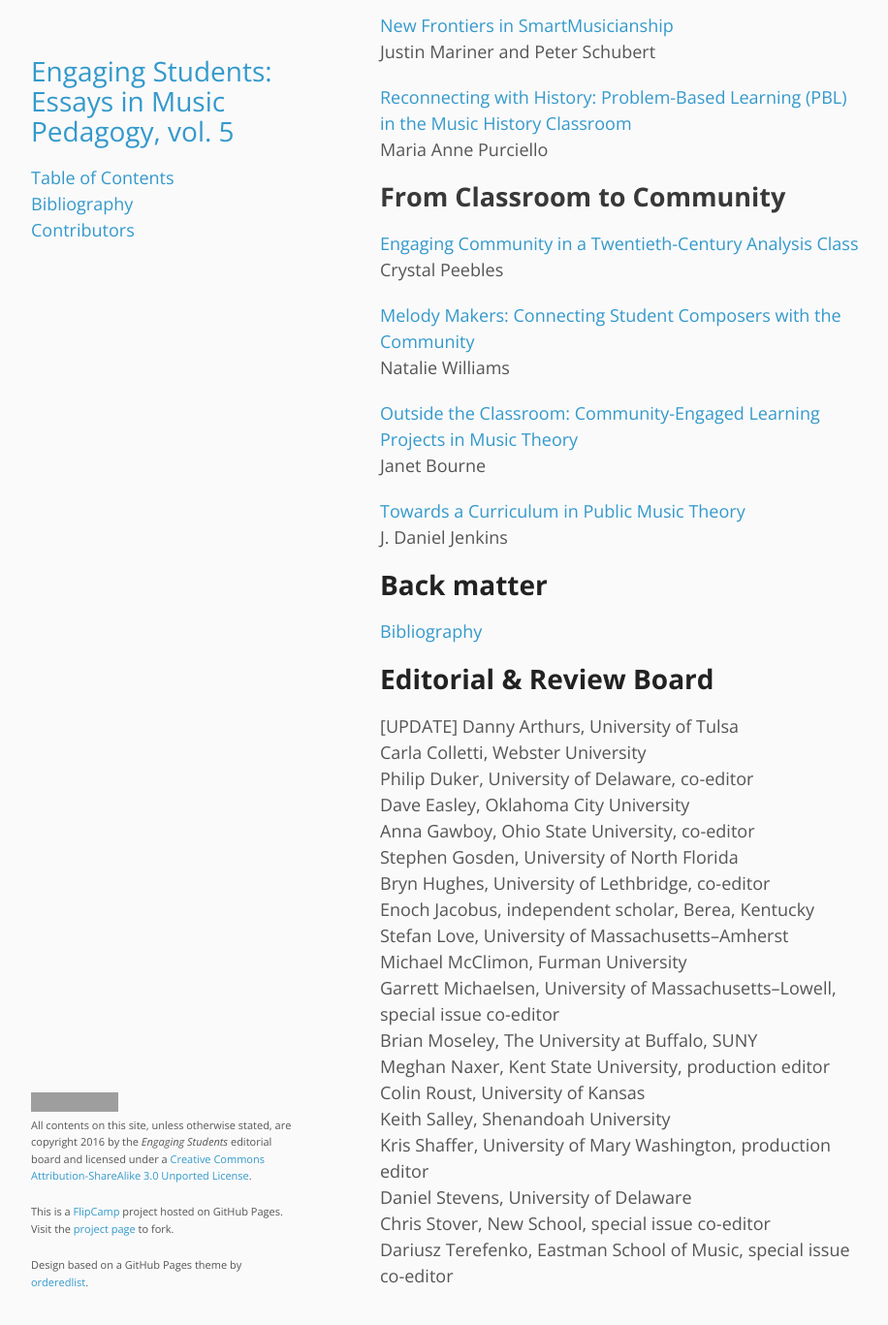
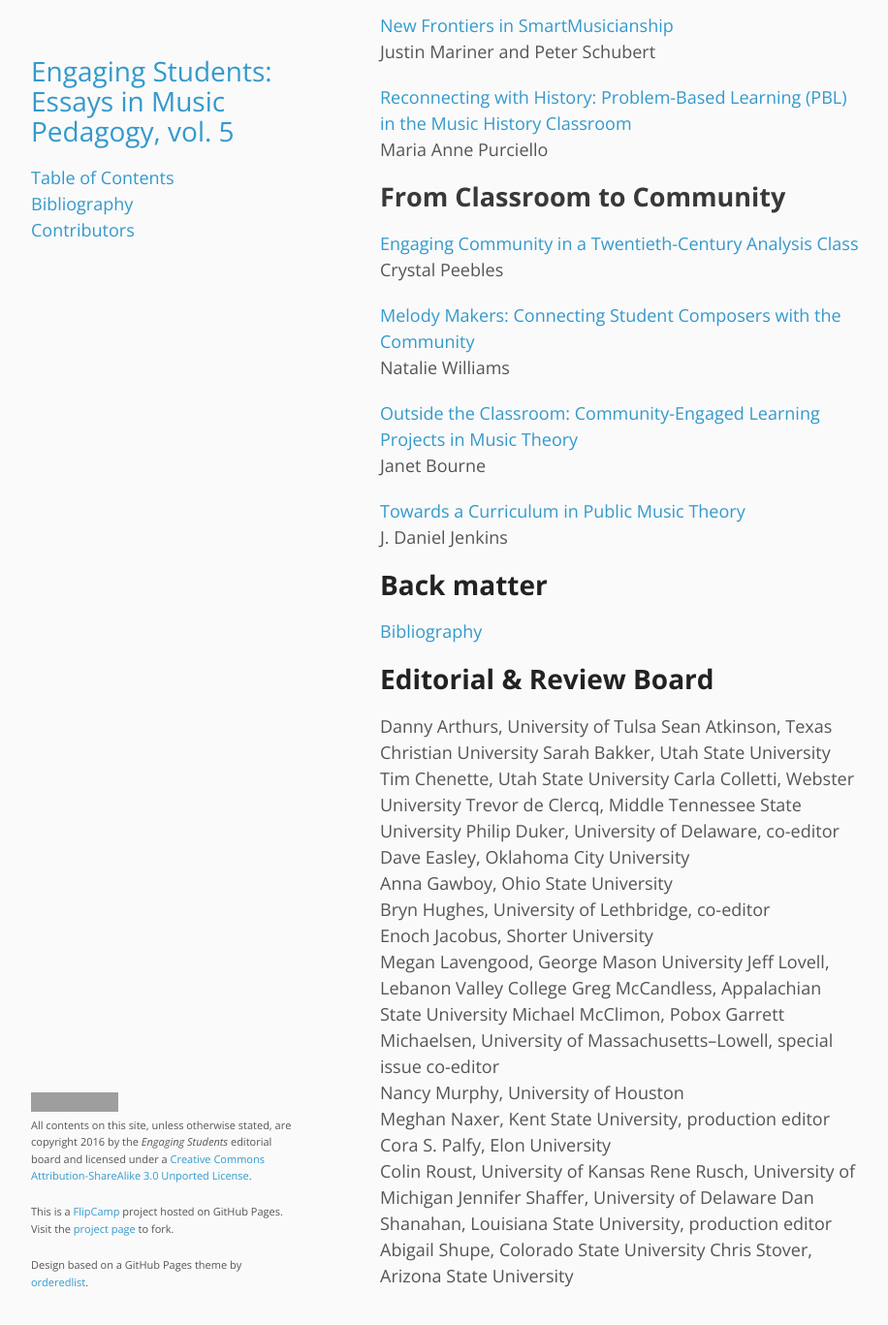
Before and after one commit to flipcamp/engagingstudents5, a Jekyll site: the page built from index.md, in a window 1280 px wide and 1400 px high, scrolled down 1687 px. Shown: the top 1367 px of the window at 97% size, without its empty margins (178-1094 px from the left). Built offline with Jekyll 4.4.1, drawn with Linux system fonts in a browser that asks for light colours; grey boxes are pictures that could not be loaded.

Commit message:
index and board update

```diff
--- a/index.md
+++ b/index.md
@@ -83,23 +83,28 @@ J. Daniel Jenkins
 
 # Editorial & Review Board
 
-[UPDATE]
 Danny Arthurs, University of Tulsa
+Sean Atkinson, Texas Christian University
+Sarah Bakker, Utah State University
+Tim Chenette, Utah State University
 Carla Colletti, Webster University
+Trevor de Clercq, Middle Tennessee State University
 Philip Duker, University of Delaware, co-editor
 Dave Easley, Oklahoma City University
-Anna Gawboy, Ohio State University, co-editor
-Stephen Gosden, University of North Florida
+Anna Gawboy, Ohio State University
 Bryn Hughes, University of Lethbridge, co-editor
-Enoch Jacobus, independent scholar, Berea, Kentucky
-Stefan Love, University of Massachusetts–Amherst
-Michael McClimon, Furman University
+Enoch Jacobus, Shorter University
+Megan Lavengood, George Mason University
+Jeff Lovell, Lebanon Valley College
+Greg McCandless, Appalachian State University
+Michael McClimon, Pobox
 Garrett Michaelsen, University of Massachusetts–Lowell, special issue co-editor
-Brian Moseley, The University at Buffalo, SUNY
+Nancy Murphy, University of Houston
 Meghan Naxer, Kent State University, production editor
+Cora S. Palfy, Elon University
 Colin Roust, University of Kansas
-Keith Salley, Shenandoah University
-Kris Shaffer, University of Mary Washington, production editor
-Daniel Stevens, University of Delaware
-Chris Stover, New School, special issue co-editor
-Dariusz Terefenko, Eastman School of Music, special issue co-editor
+Rene Rusch, University of Michigan
+Jennifer Shaffer, University of Delaware
+Dan Shanahan, Louisiana State University, production editor
+Abigail Shupe, Colorado State University
+Chris Stover, Arizona State University
```
